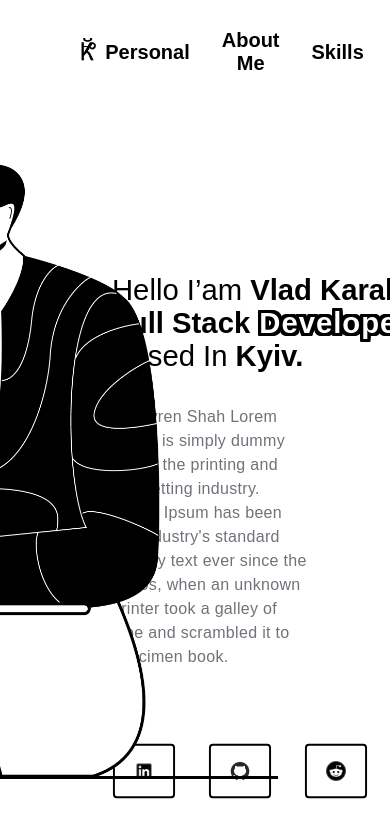
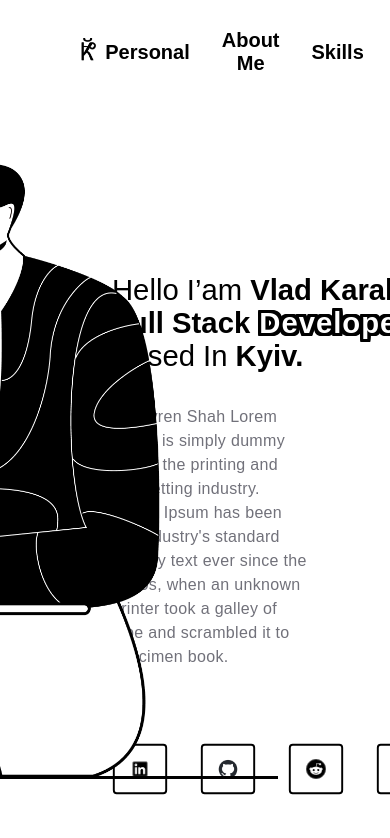
Before and after one commit to Karakay-V/portfolio, a Vue app: page / in a window 390 px wide. Shown: the top 838 px of the page. Built offline with nearby package versions, Linux system fonts and the light colour scheme; a web font is replaced by a local one.

Commit message:
fix Button component media breakpoint

```diff
--- a/src/components/UI/Button.vue
+++ b/src/components/UI/Button.vue
@@ -150,12 +150,12 @@
       outline: none;
     }
 
-    @media (max-width: 768px) {
-      padding: 14px 16px;
-    }
-
     &.medium {
       padding: 16px 20px;
+
+      @media (max-width: 768px) {
+        padding: 14px 16px;
+      }
     }
 
     &.small {
```
